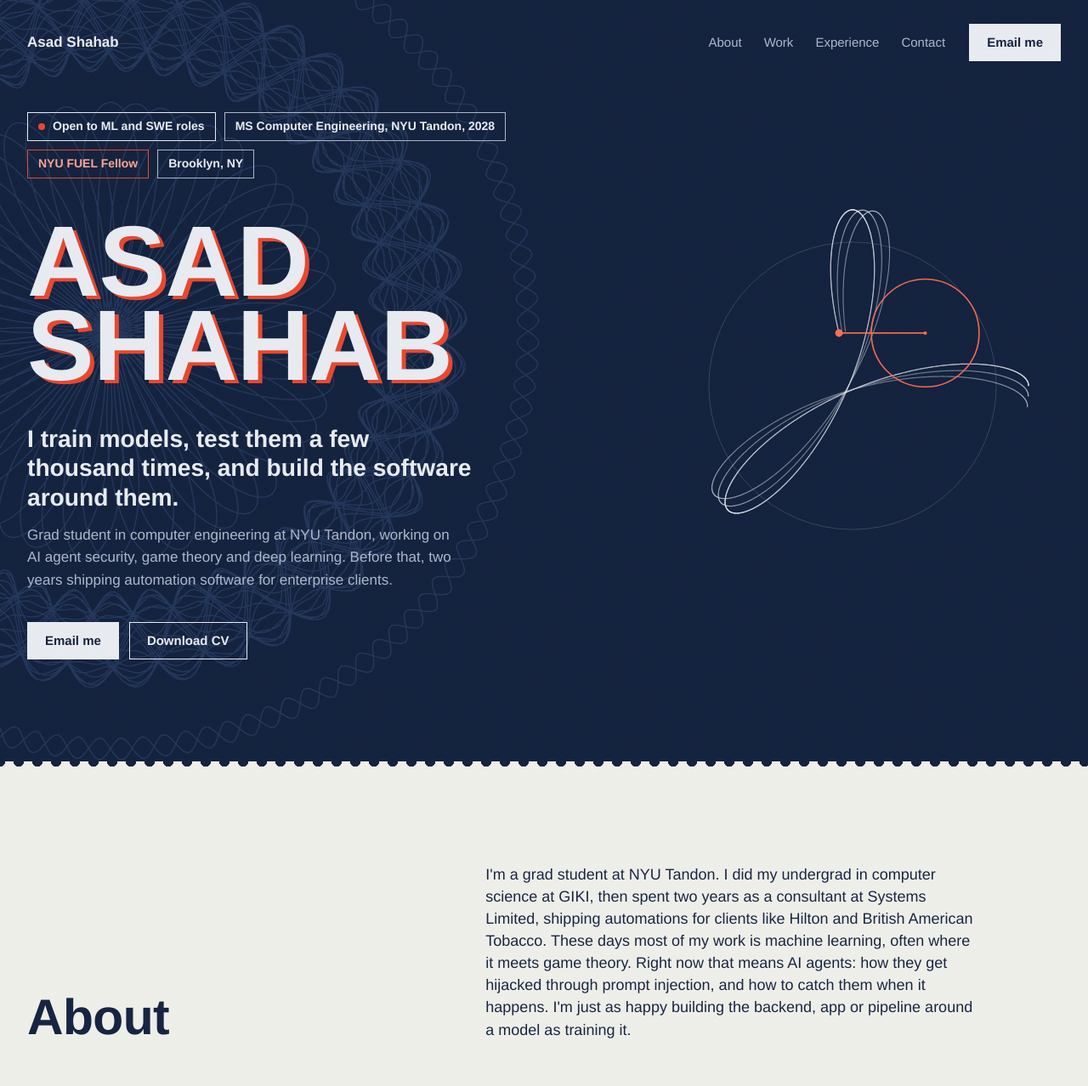
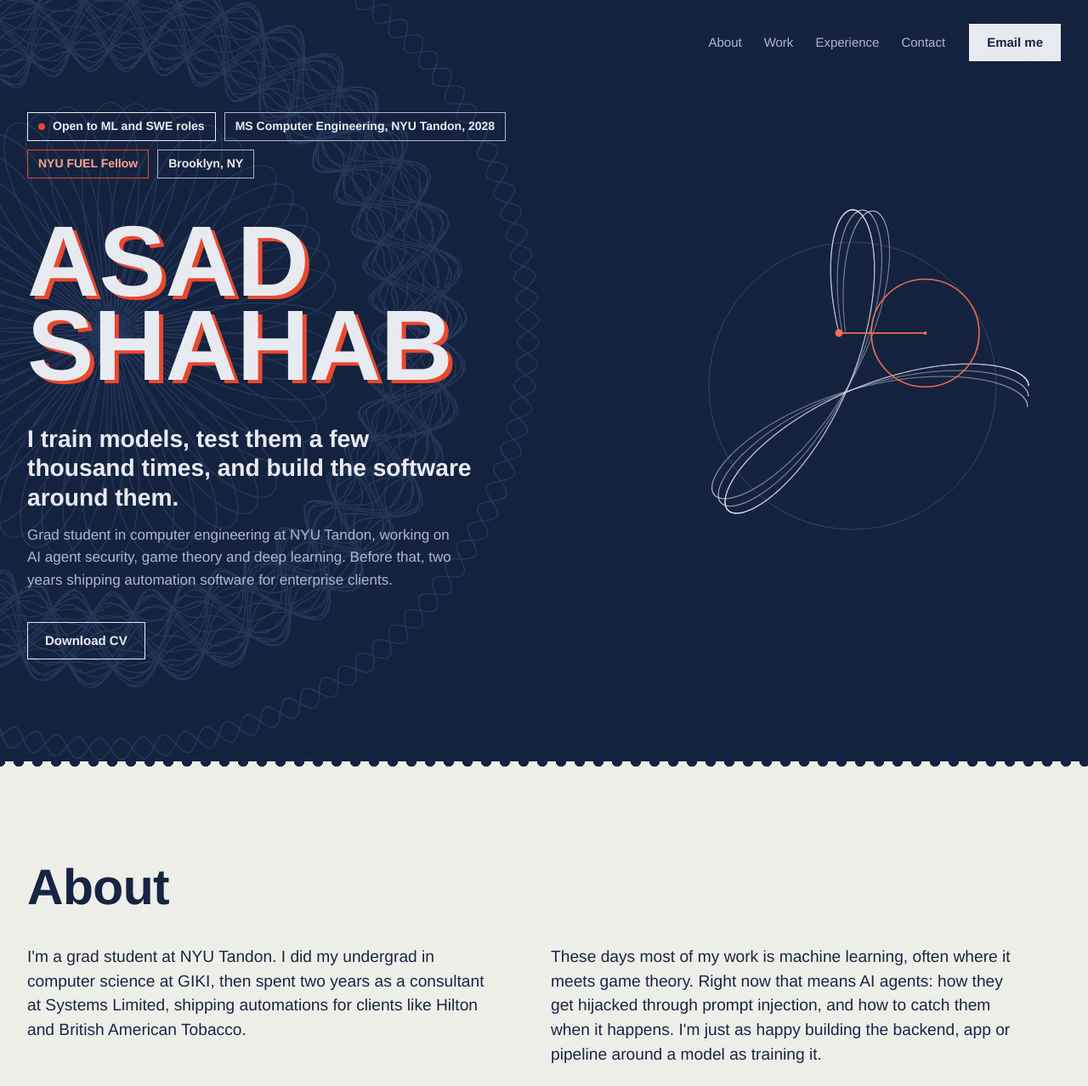
Before and after one commit to asad-exo/asad-exo.github.io, a plain HTML site: page index.html in a window 1280 px wide. Shown: the top 1278 px of the page at 85% size. Drawn offline with Linux system fonts and the light colour scheme; a web font is replaced by a local one.

Commit message:
Update layout

```diff
--- a/index.html
+++ b/index.html
@@ -63,8 +63,7 @@ a{color:inherit}
 .pre-fill{display:block;height:100%;width:0;background:var(--fgd)}
 
 /* nav */
-.nav{display:flex;align-items:center;gap:28px;padding-top:28px;padding-bottom:28px;position:relative;z-index:2}
-.brand{font-stretch:125%;font-weight:800;font-size:17px;text-decoration:none;margin-right:auto}
+.nav{display:flex;align-items:center;justify-content:flex-end;gap:28px;padding-top:28px;padding-bottom:28px;position:relative;z-index:2}
 .links{display:flex;gap:26px;font-size:15px;font-weight:500}
 .links a{text-decoration:none;color:var(--fg2)}
 .links a:hover{color:var(--fg);text-decoration:underline;text-decoration-thickness:1.5px;text-underline-offset:5px}
@@ -116,7 +115,9 @@ a{color:inherit}
 .h2{margin:0;font-stretch:125%;font-weight:820;font-size:clamp(38px,4.6vw,64px);line-height:.95;letter-spacing:-.01em}
 .sec-head{display:grid;grid-template-columns:minmax(0,5fr) minmax(0,7fr);gap:56px;align-items:end;margin-bottom:56px}
 .sec-head p{font-size:18px;max-width:32em}
-.bio{font-size:clamp(19px,1.7vw,23px);line-height:1.45;max-width:30em}
+.about-head{margin-bottom:64px}
+.bio{display:grid;grid-template-columns:repeat(4,minmax(0,1fr));gap:16px;margin-top:40px}
+.vt .bio p{grid-column:span 2;padding-right:40px;font-size:clamp(18px,1.5vw,21px);line-height:1.5;max-width:31em}
 .specs{display:grid;grid-template-columns:repeat(4,minmax(0,1fr));gap:16px}
 .spec{position:relative;overflow:hidden;min-height:280px;display:flex;flex-direction:column;justify-content:space-between;gap:24px;padding:26px 22px;border:1.5px solid var(--rule)}
 .glyph{display:block;width:104px;height:104px;transition:transform 1.6s cubic-bezier(.2,.8,.2,1)}
@@ -265,6 +266,9 @@ a{color:inherit}
   .links{display:none}
   .js .pre{padding:0 20px 32px}
   .hero,.sec-head,.row,.record{grid-template-columns:minmax(0,1fr);gap:32px}
+  .bio{grid-template-columns:minmax(0,1fr);gap:20px;margin-top:28px}
+  .vt .bio p{grid-column:auto;padding-right:0}
+  .about-head{margin-bottom:48px}
   .hero{padding-bottom:96px}
   .eng{width:min(100%,360px)}
   .row-flip .card{order:0}
@@ -308,7 +312,6 @@ a{color:inherit}
     </div>
 
     <header class="nav wrap">
-      <a class="brand" href="#top">Asad Shahab</a>
       <nav class="links" aria-label="Main">
         <a href="#about">About</a>
         <a href="#work">Work</a>
@@ -338,7 +341,6 @@ a{color:inherit}
         <p class="lead">I train models, test them a few thousand times, and build the software around them.</p>
         <p class="sub">Grad student in computer engineering at NYU Tandon, working on AI agent security, game theory and deep learning. Before that, two years shipping automation software for enterprise clients.</p>
         <div class="cta">
-          <a class="btn" href="mailto:asad.shahab275@gmail.com">Email me</a>
           <a class="btn btn-o" href="assets/Asad-Shahab-CV.pdf" download>Download CV</a>
         </div>
       </div>
@@ -354,9 +356,12 @@ a{color:inherit}
   <main>
   <section class="lt" id="about" aria-labelledby="about-h">
     <div class="wrap sec">
-      <div class="sec-head">
+      <div class="about-head">
         <h2 class="h2" id="about-h">About</h2>
-        <p class="bio">I'm a grad student at NYU Tandon. I did my undergrad in computer science at GIKI, then spent two years as a consultant at Systems Limited, shipping automations for clients like Hilton and British American Tobacco. These days most of my work is machine learning, often where it meets game theory. Right now that means AI agents: how they get hijacked through prompt injection, and how to catch them when it happens. I'm just as happy building the backend, app or pipeline around a model as training it.</p>
+        <div class="bio">
+          <p>I'm a grad student at NYU Tandon. I did my undergrad in computer science at GIKI, then spent two years as a consultant at Systems Limited, shipping automations for clients like Hilton and British American Tobacco.</p>
+          <p>These days most of my work is machine learning, often where it meets game theory. Right now that means AI agents: how they get hijacked through prompt injection, and how to catch them when it happens. I'm just as happy building the backend, app or pipeline around a model as training it.</p>
+        </div>
       </div>
       <div class="specs">
         <div class="spec"><svg class="glyph" viewBox="0 0 300 300" aria-hidden="true"><path data-geo="g1"></path></svg><div><h3>AI agent security</h3><p>Prompt injection, decoys and monitoring for LLM agents.</p></div></div>
```
Also changed, not shown: assets/og.jpg.
